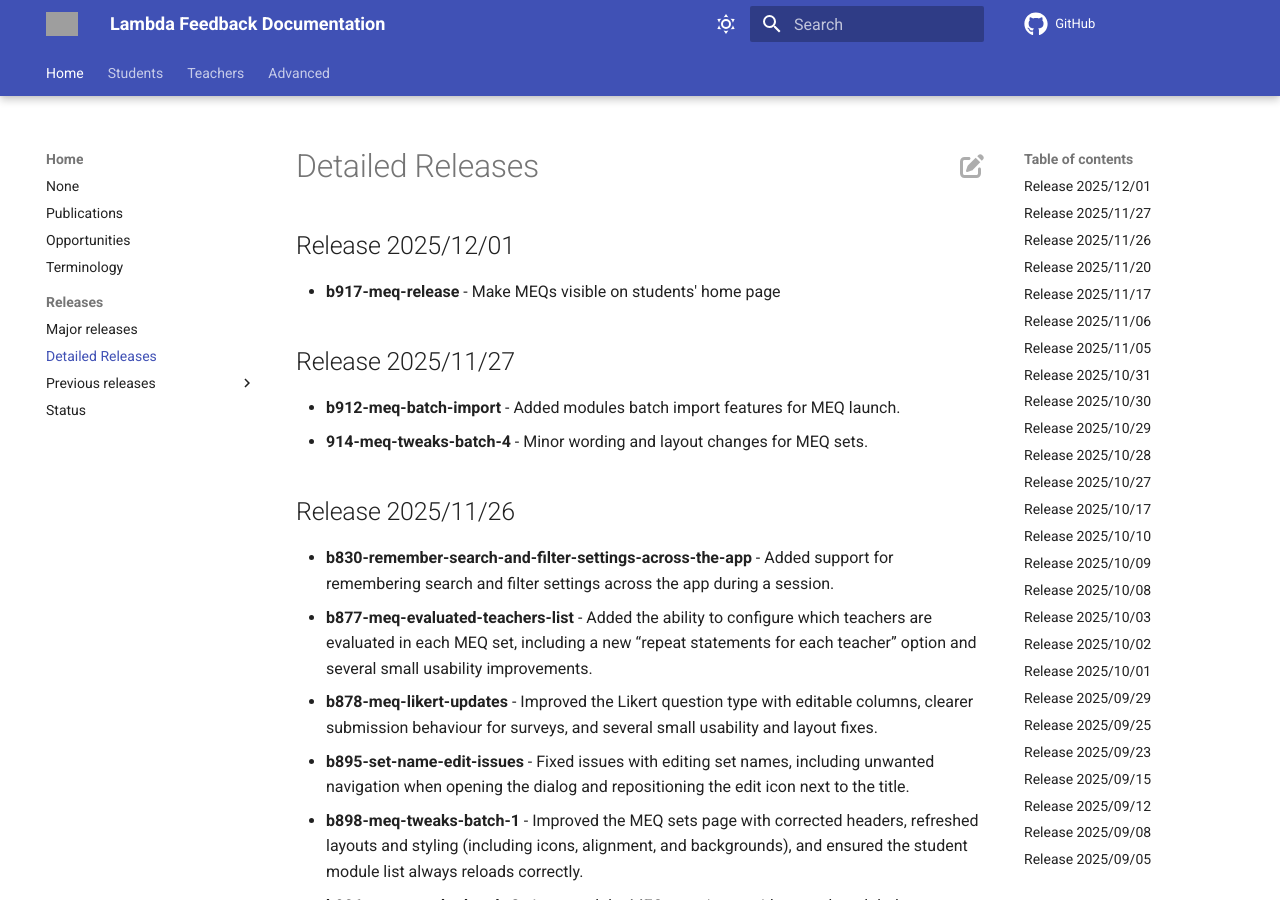
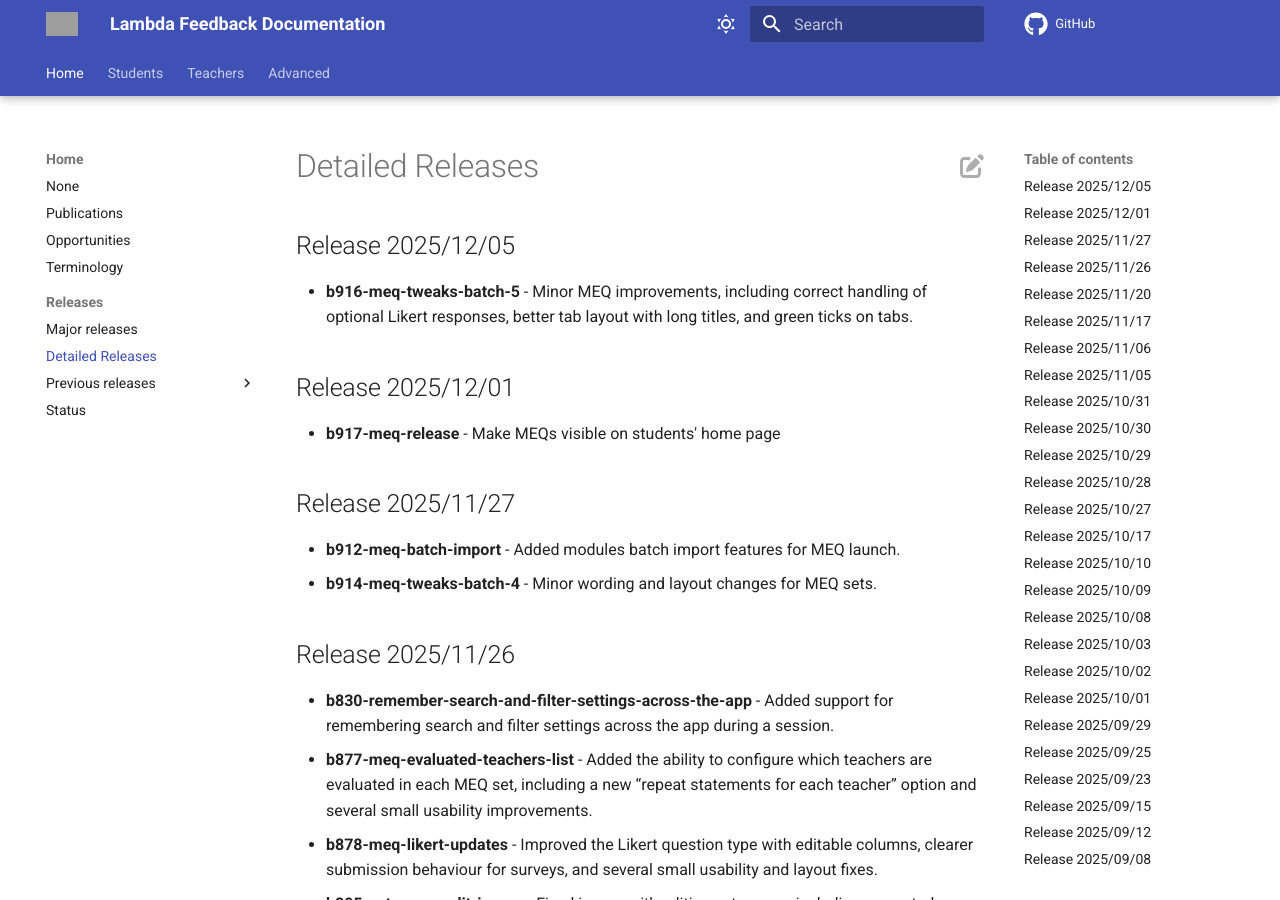
Before and after one commit to lambda-feedback/user-documentation, an MkDocs documentation site: the page built from docs/releases/detailed_releases.md, in a window 1280 px wide and 900 px high. Built offline with MkDocs 1.6.1 and Material for MkDocs 9.7.7, drawn with Linux system fonts in a browser that asks for light colours; comment, search, counter and statistics services are not loaded; grey boxes are pictures that could not be loaded.

Commit message:
Release 2025/12/05 added

```diff
--- a/docs/releases/detailed_releases.md
+++ b/docs/releases/detailed_releases.md
@@ -1,3 +1,7 @@
+## Release 2025/12/05
+
+- **b916-meq-tweaks-batch-5** - Minor MEQ improvements, including correct handling of optional Likert responses, better tab layout with long titles, and green ticks on tabs.
+
 ## Release 2025/12/01
 
 - **b917-meq-release** - Make MEQs visible on students' home page
@@ -5,7 +9,7 @@
 ## Release 2025/11/27
 
 - **b912-meq-batch-import** - Added modules batch import features for MEQ launch.
-- **914-meq-tweaks-batch-4** - Minor wording and layout changes for MEQ sets.
+- **b914-meq-tweaks-batch-4** - Minor wording and layout changes for MEQ sets.
 
 ## Release 2025/11/26
 
```
